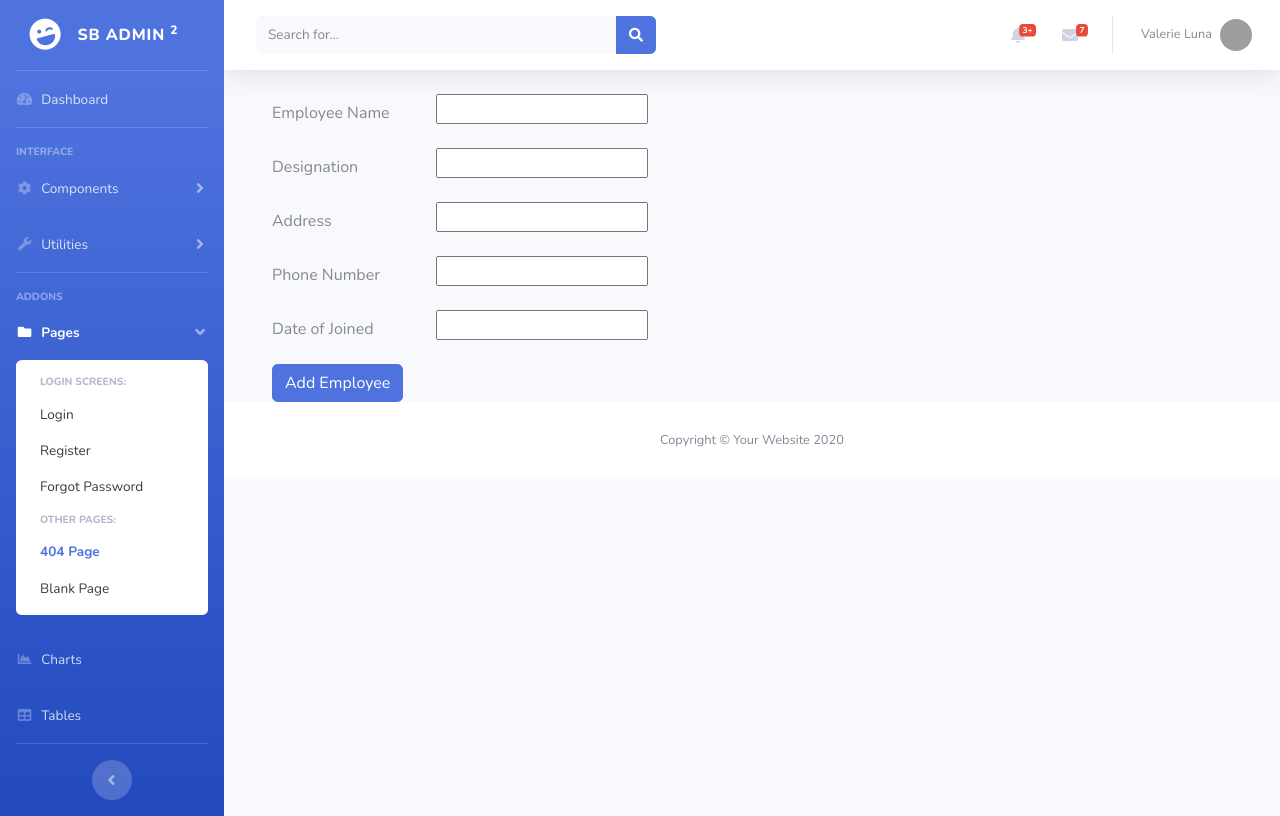
After one commit to artem712/global-industry, a Django app: template inventory/templates/inventory/add_employee.html in a window 1280 px wide. The commit adds this page. Run offline with Django 3.2, Linux system fonts and the light colour scheme; the template is opened without the code that fills it: values that come from a table or form of the project are taken from there, others are empty; some libraries are stand-ins or nearby versions; grey boxes are pictures that could not be loaded.

Commit message:
add button

```diff
--- /dev/null
+++ b/inventory/forms.py
@@ -0,0 +1,7 @@
+from django import forms
+from .models import *
+
+class EmployeeForm(forms.ModelForm):
+	class Meta:
+		model=Employee
+		fields=('name','designation','address','phone','doj')
--- /dev/null
+++ b/inventory/templates/inventory/add_employee.html
@@ -0,0 +1,22 @@
+{% extends 'inventory/base.html' %}
+
+{% block body %}
+
+<div class="container">
+	<form method="POST">
+
+		{% for field in form %}
+
+		<div class="form-group row">
+			<label for="id_{{field.name}}" class="col-2 col-form-label"> {{ field.label}}</label>
+			<div class="col-10">
+				{{ field }}
+			</div>
+
+		</div>
+        {% endfor %}
+
+        <button type="submit" class="btn btn-primary" name="button">Add Employee</button>
+	</form>
+</div>
+{% endblock %}
--- a/inventory/templates/inventory/employee.html
+++ b/inventory/templates/inventory/employee.html
@@ -5,8 +5,12 @@
 
 {% block body %}
 
+
 <h1 class="h3 mb-2 text-gray-800">Employee Details </h1>
           <p class="mb-4">EmployeeTables some info ------- will write by gomathy  </p>
+          <div class="button-group">
+                <a href="{% url 'inventory:add_employee' %}" class="btn btn-warning btn-sm" role="button"> +</a>
+          </div>
 
           <div class="card shadow mb-4">
             <div class="card-header py-3">
--- a/inventory/urls.py
+++ b/inventory/urls.py
@@ -8,4 +8,5 @@ urlpatterns = [
     path('', views.index, name='index'),
     path('dashboard/', views.dashboard, name='dashboard'),
     path('employee/',views.employee,name='employee'),
+    path('add_employee/',views.add_employee,name='add_employee'),
 ]
```
Also changed, not shown: inventory/views.py (+12 -0 lines).
